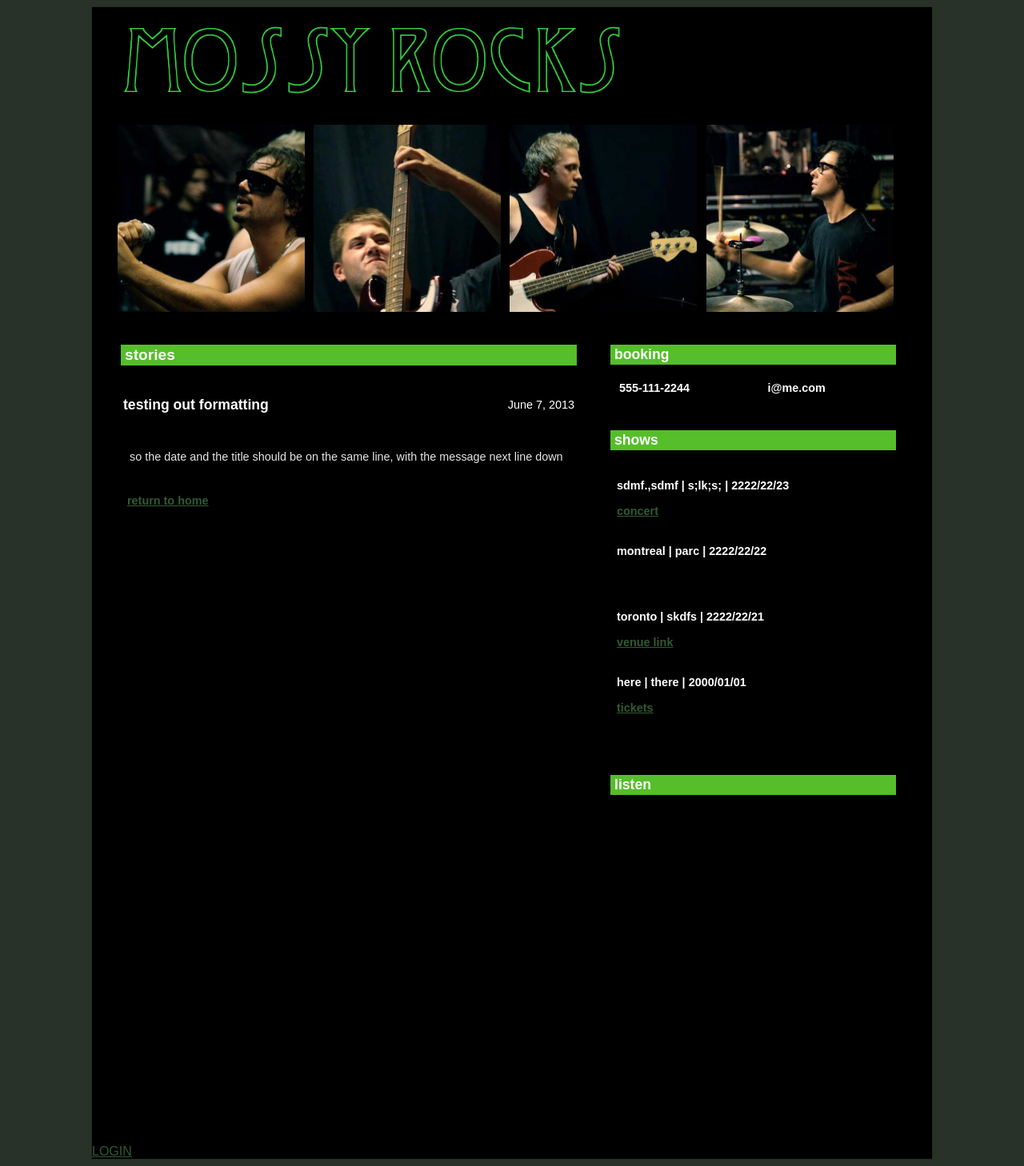
After one commit to 0853RV3R/mossyrocks, a Django app: page /readMore/1/ in a window 1280 px wide. The commit adds this page. Shown: the whole page at 80% size. Run offline with Django 3.2, Linux system fonts and the light colour scheme; data comes from the database, SQL or seed files in the repository; both versions use the stored data as it was after the commit; parts of the project's set-up code (start-up, migrations or seed data) failed here and were passed over; grey boxes are pictures that could not be loaded.

Commit message:
added read more links to stories

```diff
--- a/mossyrocks/urls.py
+++ b/mossyrocks/urls.py
@@ -15,6 +15,7 @@ urlpatterns = patterns('',
      url(r'^deleteSounds/(\d+)/$', 'news.views.deleteSounds'),
      url(r'^deleteStory/(\d+)/$', 'news.views.deleteStory'),
      url(r'^deleteTourdate/(\d+)/$', 'news.views.deleteTourdate'),
+     url(r'^readMore/(\d+)/$', 'news.views.readMore'),
     #url(r'^mossyrocks/', include('mossyrocks.foo.urls')),
 
     # Uncomment the admin/doc line below to enable admin documentation:
--- a/news/models.py
+++ b/news/models.py
@@ -1,4 +1,5 @@
 from django.db import models
+import re
 
 # Create your models here.
 
@@ -7,6 +8,18 @@ class Story(models.Model):
 	title = models.CharField(max_length=300)
 	message = models.CharField(max_length=5000)
 	date_posted = models.DateField(auto_now = True)
+
+	def teaser(self):
+                string = self.message[:200]
+                condition = True
+                while condition == True:
+                        check = string[-1]
+                        if check == " ":
+                            condition = False
+                        else:
+                            string = string[:-1]
+                return string
+
 
 
 	def __unicode__(self):
--- a/news/static/css/cssTillIDie.css
+++ b/news/static/css/cssTillIDie.css
@@ -200,15 +200,13 @@ table {
 }
 
 .metadata:hover {
-    width: 340px;
+    width: 343px;
     color: rgb(0, 0 , 0);
-    padding: 0 0 0 0px;
+    padding: 0 5px 0 5px;
     background-color: rgb(95, 207, 52);
 }
 
-.metadata a:hover {
-    color: rgb(0, 0, 0);
-}
+
 
 .spreader {
     width: 100%;
@@ -217,12 +215,13 @@ table {
 
 .boxed {
     background-color: rgb(85, 190, 42);
-    padding: 0 0 0 3px;
+    padding: 2px 2px 2px 5px;
 }
 
 .newsbody {
     font-size: 0.9em;
     padding: 0 8px 0 8px;
+    color: rgb(230, 230, 230);
 }
 
 .note {
@@ -230,7 +229,7 @@ table {
 }
 
 a {
-    color: rgb(0, 60, 0);
+    color: rgb(50, 90, 50);
 }
 
 .headerimages {
--- a/news/templates/news.html
+++ b/news/templates/news.html
@@ -20,7 +20,7 @@
 
 
 
-
+{% block readMore %}
     <div class="grid_1">
         <div class="clearfix">
         <div class="title_2"><div class="boxed">stories</div></div><br><br>
@@ -37,11 +37,12 @@
                 </table>
                 <table>
                     <tr>
-                        <td><div class="newsbody">{{ entry.message }}</div></td>
+                        <td><div class="newsbody">{{ entry.teaser }}</div></td>
                         <br>
                     </tr>
 
                 </table>
+                <div class="metadata"><a href="{% url 'news.views.readMore' entry.id %}">read more</a></div>
             {% if user.is_authenticated %}
             <div class="metadata"><a href="{% url 'news.views.deleteStory' entry.id %}"> delete story</a></div>
             {% endif %}
@@ -76,7 +77,7 @@
             </div>
         </div>
 
-
+{% endblock readMore %}
 
 
 <div class="grid_3">
@@ -111,7 +112,7 @@
                 <a href="{{ instance.optional_link_1 }}">{{ instance.optional_link_1_description }}</a> <br><br>
                 <a href="{{ instance.optional_link_2 }}"> {{ instance.optional_link_2_description }}</a>
                 {% if user.is_authenticated %}
-                <div class="metadata"><a href="{% url 'news.views.deleteTourdate' instance.id %}"> delete tourdate</a></div>
+                <a href="{% url 'news.views.deleteTourdate' instance.id %}"> delete tourdate</a>
                 {% endif %}
             </div>
             <br>
--- /dev/null
+++ b/news/templates/readMore.html
@@ -0,0 +1,28 @@
+{% extends 'news.html' %}
+
+{% block readMore %}
+
+<div class="grid_1">
+    <div class="clearfix">
+        <div class="title_2"><div class="boxed">stories</div></div><br><br>
+        <table>
+            <tr>
+                <td><div class="title_3">{{ storyMore.title }}</div></td>
+                <td><div class="date">{{ storyMore.date_posted }}</div></td>
+            </tr>
+            <tr>
+                <td><br></td>
+            </tr>
+        </table>
+        <table>
+            <tr>
+                <td><div class="newsbody">{{ storyMore.message }}</div></td>
+                <br>
+            </tr>
+        </table>
+        <br><br>
+        <div class="metadata"><a href="{% url 'news.views.index' %}"> return to home</a></div>
+    </div>
+</div>
+
+{% endblock readMore %}
--- a/news/views.py
+++ b/news/views.py
@@ -37,7 +37,6 @@ def index(request):
     soundsList = Sounds.objects.all()
 
     storyList= storyList[:5]
-
 
     form = StoryForm()
 
@@ -165,3 +164,22 @@ def deleteTourdate(request, tourdate_id):
     s.delete()
 
     return redirect(index)
+
+def readMore(request, story_id):
+
+    s = get_object_or_404(Story, pk=int(story_id))
+
+    tourdateList = Tourdate.objects.all().order_by('-date')
+
+    contactList = Contact.objects.get(pk=int(1))
+
+    soundsList = Sounds.objects.all()
+
+    context = {
+        'storyMore': s,
+        'tourdate': tourdateList,
+        'contact': contactList,
+        'soundsList': soundsList,
+        }
+
+    return render(request, 'readMore.html', context)
```
Also changed, not shown: database.db, 3 other files.
